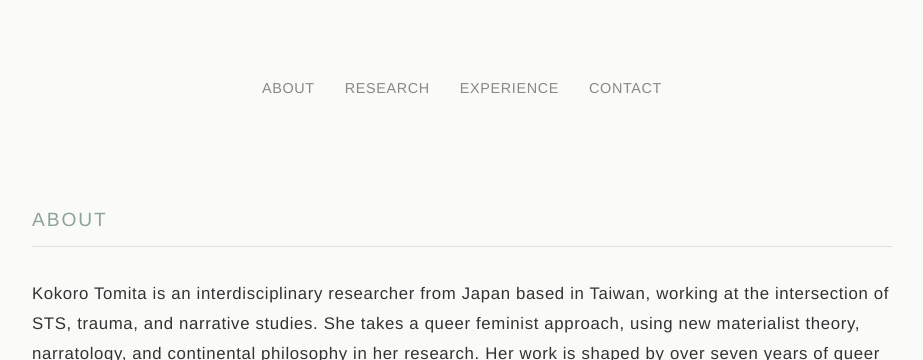
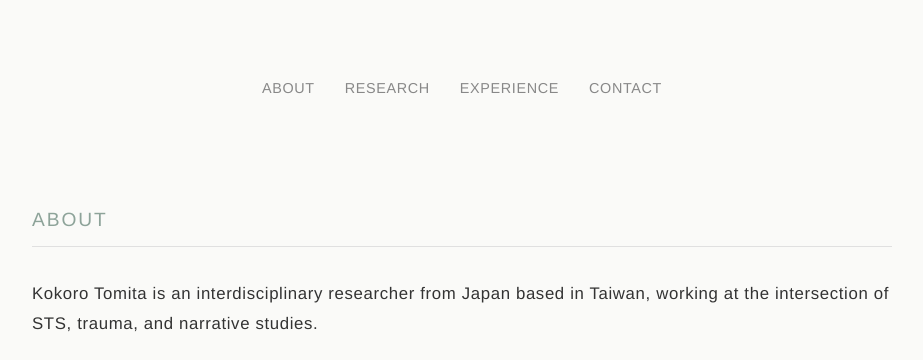
Before and after one commit to kokoro-tomita/kokoro.tomita, a plain HTML site: page index.html in a window 1280 px wide. Shown: the part 387-747 px from the top of the page, without its empty margins (178-1101 px from the left). Drawn offline with Linux system fonts and the light colour scheme.

Commit message:
Update index.html

```diff
--- a/index.html
+++ b/index.html
@@ -286,8 +286,7 @@
     <section id="about">
         <div class="section-title">About</div>
         <p class="bio-text">
-            Kokoro Tomita is an interdisciplinary researcher from Japan based in Taiwan, working at the intersection of STS, trauma, and narrative studies. She takes a queer feminist approach, using new materialist theory, narratology, and continental philosophy in her research. Her work is shaped by over seven years of queer community engagement in Japan, including LGBTQ+ youth support, safer-space building, and public-facing event facilitation on aro/ace experiences and gender/sexuality.
-        </p>
+            Kokoro Tomita is an interdisciplinary researcher from Japan based in Taiwan, working at the intersection of STS, trauma, and narrative studies.
         <p class="bio-text">
             Currently enrolled in the International PhD Program in East Asia and the Making of the Modern World, Academia Sinica. B.A. in International Liberal Studies (SILS), Sociology and Gender Studies Certificates at Waseda University; M.A. in Literary Studies (DFLL) at National Taiwan University.
             She welcomes inquiries about her research and potential collaborations.
```
